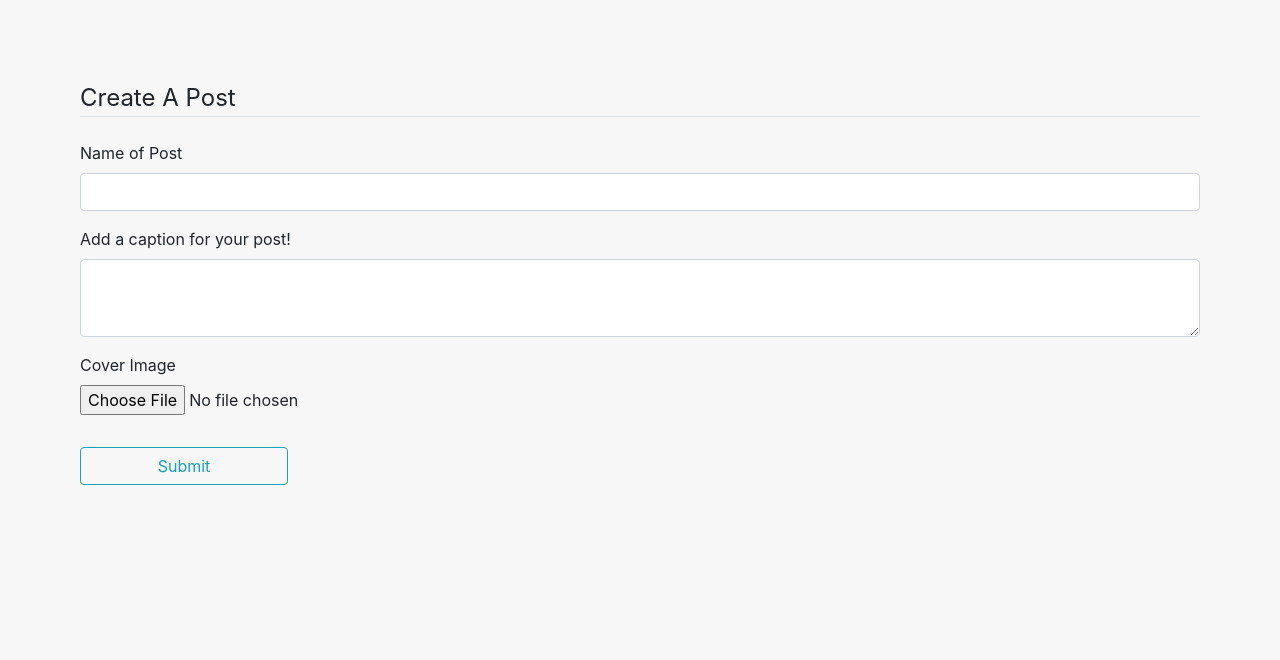
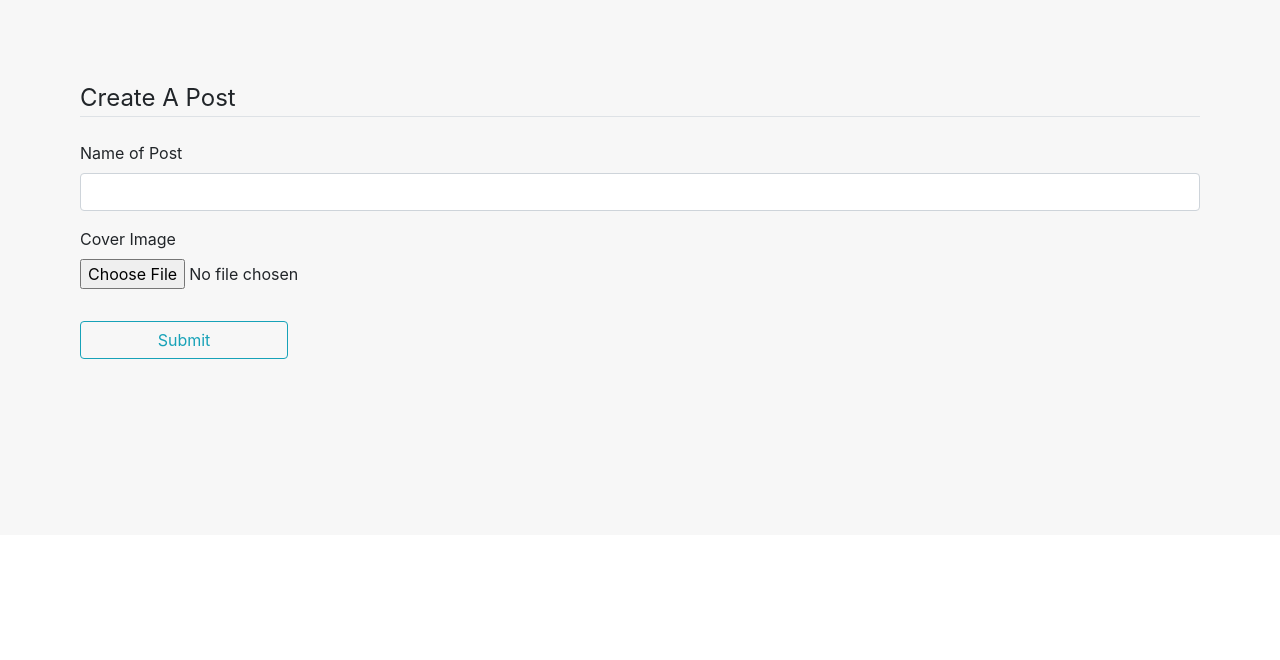
Before and after one commit to bryanwong8/Flasktagram, a Flask app: page /posts/new in a window 1280 px wide. Shown: the part 69-729 px from the top of the page. Run offline with Flask 2, Linux system fonts and the light colour scheme; some libraries are stand-ins or nearby versions.

Commit message:
Removed caption from the project

```diff
--- a/app/__init__.py
+++ b/app/__init__.py
@@ -5,8 +5,8 @@ from flask_sqlalchemy import SQLAlchemy
 
 app = Flask(__name__, static_folder='./static')
 
-app.config['SECRET_KEY'] = SECRET_KEY
-app.config['SQLALCHEMY_DATABASE_URI'] = SQLALCHEMY_DATABASE_URI
+app.config['SECRET_KEY'] = "9387f95ddfec0a647d73d8e62428dc38"
+app.config['SQLALCHEMY_DATABASE_URI'] = "postgresql://doadmin:luo1jfgxti91kkbh@temporary-do-user-6246468-0.db.ondigitalocean.com:25060/defaultdb?sslmode=require"
 app.config['SQLALCHEMY_POOL_SIZE'] = 60000
 app.config['SQLALCHEMY_TRACK_MODIFICATIONS'] = False
 
--- a/app/models/post.py
+++ b/app/models/post.py
@@ -4,5 +4,4 @@ from app import db
 class Post(db.Model):
     id = db.Column(db.Integer, primary_key=True)
     name = db.Column(db.String(100), nullable=False)
-    caption = db.Column(db.Text, nullable=False)
     image = db.Column(db.Text, nullable=False)
--- a/app/posts/forms.py
+++ b/app/posts/forms.py
@@ -6,7 +6,6 @@ from wtforms.validators import DataRequired
 
 class PostForm(FlaskForm):
     name = StringField("Name of Post", validators=[DataRequired()])
-    caption = TextAreaField("Add a caption for your post!", validators=[DataRequired()])
     file = FileField('Cover Image', validators=[
         FileRequired(),
         FileAllowed(['jpg', 'jpeg', 'png'])
--- a/app/posts/routes.py
+++ b/app/posts/routes.py
@@ -23,7 +23,7 @@ def post_new():
 
     if form.validate_on_submit():
         image = add_image(form.file.data, "labs")
-        post = Post(name=form.name.data, caption=form.caption.data, image=image)
+        post = Post(name=form.name.data, image=image)
         db.session.add(post)
         db.session.commit()
 
@@ -40,13 +40,11 @@ def post_edit(post_id):
     if form.validate_on_submit():
         new_image = add_image(form.file.data, "labs")
         post.name = form.name.data
-        post.caption = form.caption.data
         post.image = new_image
         db.session.commit()
         return redirect(url_for("posts.post_home"))
     elif request.method == "GET":
         form.name.data = post.name
-        form.caption.data = post.caption
         form.file.data = post.image
     return render_template("viewsPosts/PostForm.html", form=form)
 
--- a/app/posts/utils.py
+++ b/app/posts/utils.py
@@ -6,7 +6,7 @@ import urllib
 def add_image(file, folder):
     s3_client = boto3.client('s3')
     path = 'darlene/' + folder + '/' + file.filename
-    s3_client.put_object(Bucket=S3_BUCKET, Key=path, Body=file)
+    s3_client.put_object(Bucket="projectbit", Key=path, Body=file)
     url = 'https://projectbit.s3-us-west-1.amazonaws.com/darlene/' + folder + '/' + file.filename
     image = urllib.parse.quote(url, "\./_-:")
     return image
--- a/app/templates/viewsPosts/PostForm.html
+++ b/app/templates/viewsPosts/PostForm.html
@@ -16,20 +16,6 @@
                         </div>
                     {% else %}
                         {{ form.name(class="form-control") }}
-                    {% endif %}
-                </div>
-
-                <div class="form-group">
-                    {{ form.caption.label(class="form-control-label") }}
-                    {% if form.caption.errors %}
-                        {{ form.caption(class="form-control form-control-lg is-invalid") }}
-                        <div class="invalid-feedback">
-                            {% for error in form.caption.errors %}
-                                <span>{{ error }}</span>
-                            {% endfor %}
-                        </div>
-                    {% else %}
-                        {{ form.caption(class="form-control form-control-lg") }}
                     {% endif %}
                 </div>
 
--- a/app/templates/viewsPosts/PostHome.html
+++ b/app/templates/viewsPosts/PostHome.html
@@ -48,7 +48,6 @@
                             <img class="card-img-top" src="{{ post.image }}" alt="Card image cap">
                             <div class="card-body">
                                 <h5 class="card-title">{{ post.name }}</h5>
-                                <p class="card-text">{{ post.caption }}</p>
                                 <a href="{{ url_for("posts.post_edit", post_id=post.id) }}"
                                    class="card-link btn btn-outline-success">Edit</a>
                                 <form class="delete_btn" method="POST"
```
Also changed, not shown: app/manage.py (+18 -1 lines), 1 other file.
